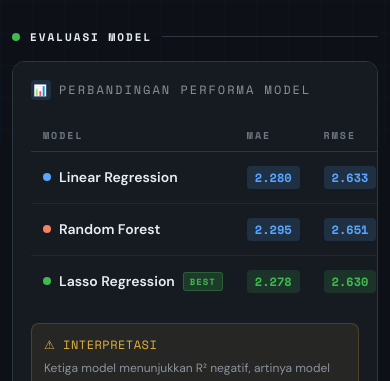
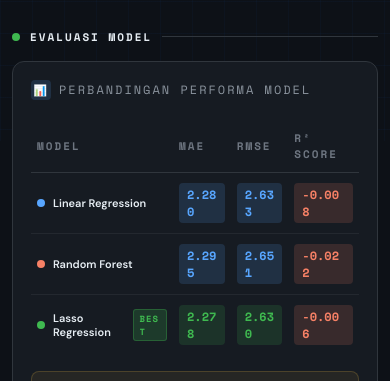
Before and after one commit to Marcelasetiawan/Dashboard-Data_Mining, a website: page index.html in a window 390 px wide. Shown: the part 703-1084 px from the top of the page. Drawn offline with nearby package versions, Linux system fonts and the light colour scheme.

Commit message:
revisi dashboard

```diff
--- a/index.html
+++ b/index.html
@@ -508,11 +508,19 @@ MOBILE RESPONSIVE FIX
   }
 
   /* TABLE */
+
   .model-table{
+    width:100%;
     display:block;
     overflow-x:auto;
-    white-space:nowrap;
-    min-width:520px;
+  }
+
+  .model-table td,
+  .model-table th{
+    white-space:normal;
+    word-break:break-word;
+    font-size:11px;
+    padding:10px 6px;
   }
 
   /* CHART */
```
